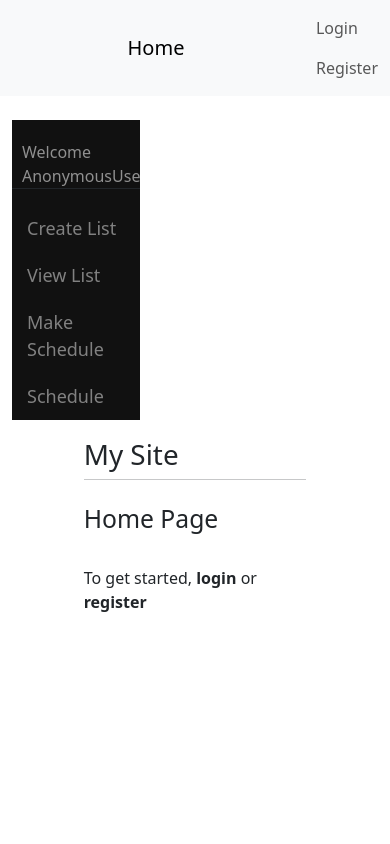
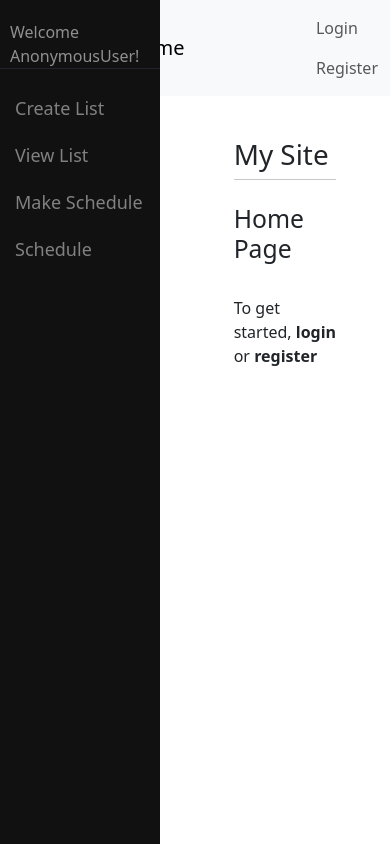
Before and after one commit to dylanp581/django_todolist, a Django app: page / in a window 390 px wide. Run offline with Django 4.2, Linux system fonts and the light colour scheme; some libraries are stand-ins or nearby versions.

Commit message:
made the mobile version more like the desktop 0.08

```diff
--- a/main/templates/main/base.html
+++ b/main/templates/main/base.html
@@ -47,25 +47,6 @@
 
             /* Responsive adjustments */
             @media screen and (max-width: 768px) {
-                .sidenav {
-                height: 100%;
-                width: 35%;
-                position: relative;
-                z-index: 1;
-                top: 0;
-                left: 0;
-                background-color: #111;
-                overflow-x: hidden;
-                padding-top: 20px;
-            }
-
-                .sidenav a {
-                    float: left;
-                }
-
-                .main {
-                    margin-left: 0;
-                }
             }
         </style>
 
```
